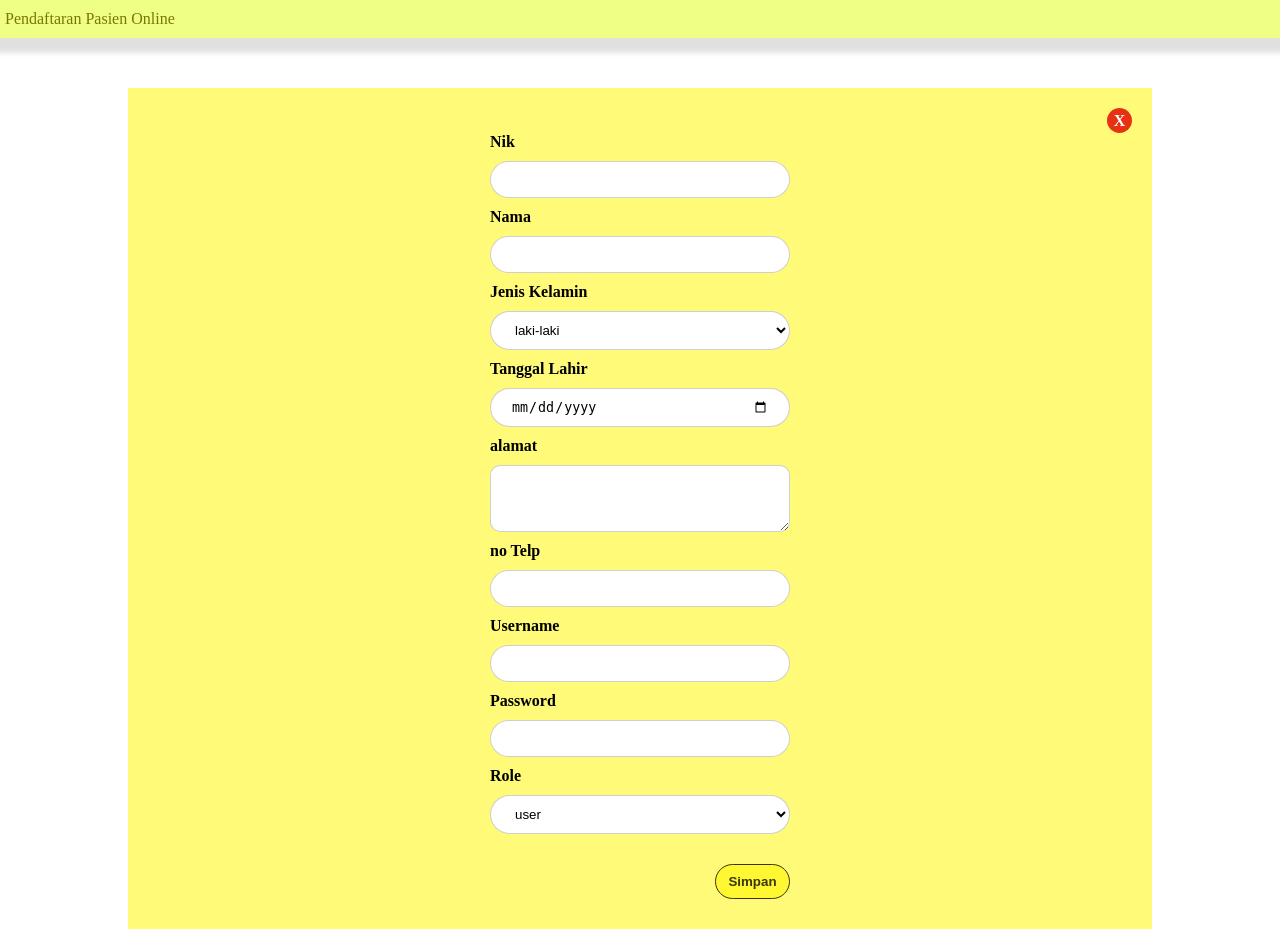
After one commit to mixx-code/antrian-pasien, a PHP site: page /src/pages/registrasi/ in a window 1280 px wide. The commit adds this page. Run offline with PHP 8.4, Linux system fonts and the light colour scheme.

Commit message:
membuat folder src disalamnya ada folder config, pages, component. di dalam folder config ada file koneksi ke database. di dalam folder pages ada folder antrian, login, registrasi, tunggu antrian

```diff
--- a/index.php
+++ b/index.php
@@ -23,7 +23,7 @@
                 <p>Selamat Datang di Pendaftaran Online Pasien Puskesmas Caringin</p>
             </div>
             <div class="btn login">
-                <a href="">Login</a>
+                <a href="./src/pages/login/">Login</a>
             </div>
             <div>
                 <p>Klik Login > Pilih Poli > Cetak</p>
@@ -34,7 +34,7 @@
                 <p>Silahkan Lakukan Registrasi terlebih dahulu, jika Anda belum memiliki akun</p>
             </div>
             <div class="btn registrasi">
-                <a href="">Registrasi</a>
+                <a href="./src/pages/registrasi/">Registrasi</a>
             </div>
             <div class="text2">
                 <p>Registrasi > Input Data diri > Klik Login > Pilih Poli > Cetak</p>
--- /dev/null
+++ b/src/pages/registrasi/index.php
@@ -0,0 +1,77 @@
+<?php
+$role = "user";
+?>
+
+<!DOCTYPE html>
+<html lang="en">
+
+<head>
+    <meta charset="UTF-8">
+    <meta http-equiv="X-UA-Compatible" content="IE=edge">
+    <meta name="viewport" content="width=device-width, initial-scale=1.0">
+    <link rel="stylesheet" href="registrasi.css">
+    <title>Registrasi</title>
+</head>
+
+<body>
+    <div class="container">
+        <div class="navbar">
+            <p>Pendaftaran Pasien Online</p>
+        </div>
+        <form class="form-registrasi" action="./proses_registrasi.php" method="POST">
+            <span class="kembali">
+                <a href="../../../index.php">X</a>
+            </span>
+            <div>
+                <label for="nik">Nik</label>
+                <input max="25" type="text" name="nik">
+            </div>
+            <div>
+                <label for="nama">Nama</label>
+                <input max="25" type="text" name="nama">
+            </div>
+            <div>
+                <label for="jenis_kelamin">Jenis Kelamin</label>
+                <select name="jenis_kelamin" id="">
+                    <option value="laki-laki">laki-laki</option>
+                    <option value="perempuan">perempuan</option>
+                </select>
+            </div>
+            <div>
+                <label for="tanggal_lahir">Tanggal Lahir</label>
+                <input type="date" name="tanggal_lahir">
+            </div>
+            <div>
+                <label for="alamat">alamat</label>
+                <textarea name="alamat" id="" cols="30" rows="3"></textarea>
+            </div>
+            <div>
+                <label for="no_telp">no Telp</label>
+                <input max="25" type="tel" name="no_telp">
+            </div>
+            <div>
+                <label for="username">Username</label>
+                <input max="25" type="text" name="username">
+            </div>
+            <div>
+                <label for="password">Password</label>
+                <input max="25" type="text" name="password">
+            </div>
+            <div>
+                <label for="role">Role</label>
+                <select name="role" id="">
+                    <option value="user">user</option>
+                    <?php
+                    if ($role == "admin") { ?>
+                        <option value="admin">admin</option>
+                    <?php } ?>
+                </select>
+            </div>
+            <div class="btn-login">
+                <button type="submit">Simpan</button>
+            </div>
+        </form>
+    </div>
+</body>
+
+</html>
--- /dev/null
+++ b/src/pages/registrasi/registrasi.css
@@ -0,0 +1,97 @@
+*{
+    margin: 0;
+    padding: 0;
+}
+.container{
+    display: flex;
+    flex-direction: column;
+    align-items: center;
+    justify-content: center;
+}
+.container .navbar {
+    width: 100%;
+    padding: 10px 0px 10px 10px;
+    background-color: rgba(238, 255, 132, 1);
+    color: rgba(123, 118, 2, 1);
+    font-size: 16px;
+    box-shadow: 0px 15px 5px 0px rgba(0, 0, 0, 0.12);
+    -webkit-box-shadow: 0px 15px 5px 0px rgba(0, 0, 0, 0.12);
+    -moz-box-shadow: 0px 15px 5px 0px rgba(0, 0, 0, 0.12);
+}
+
+.form-registrasi {
+    margin-top: 50px;
+    padding: 20px;
+    box-sizing: border-box;
+    width: 80%;
+    display: flex;
+    flex-direction: column;
+    justify-content: center;
+    align-items: center;
+    font-weight: bold;
+    background-color: rgba(255, 250, 119, 1);
+}
+.kembali{
+    width: 100%;
+    display: flex;
+    flex-direction: row-reverse;
+}
+.kembali a{
+    display: flex;
+    align-items: center;
+    justify-content: center;
+    border-radius: 40px;
+    width: 25px;
+        height: 25px;
+    text-decoration: none;
+    color: #000000;
+        background-color: rgb(230, 50, 19);
+            color: rgb(255, 255, 255);
+}
+.form-registrasi div {
+    display: flex;
+    flex-direction: column;
+    gap: 10px;
+    margin-bottom: 10px;
+}
+
+.form-registrasi input {
+    box-sizing: border-box;
+    width: 300px;
+    padding: 10px 20px;
+    border-radius: 40px;
+    border: 1px solid rgba(0, 0, 0, 0.19);
+}
+.form-registrasi select {
+    box-sizing: border-box;
+    width: 300px;
+    padding: 10px 20px;
+    border-radius: 40px;
+    border: 1px solid rgba(0, 0, 0, 0.19);
+    background-color: #ffffff;
+}
+.form-registrasi textarea {
+    box-sizing: border-box;
+    width: 300px;
+    padding: 10px 20px;
+    border-radius: 10px;
+    border: 1px solid rgba(0, 0, 0, 0.19);
+    background-color: #ffffff;
+}
+
+.btn-login {
+    display: flex;
+    width: 300px;
+    align-items: flex-end;
+    margin-top: 20px;
+}
+
+.btn-login button {
+    width: 75px;
+    height: 35px;
+    border-radius: 40px;
+    border: 1px solid rgba(56, 54, 10, 1);
+    background-color: rgba(255, 247, 49, 1);
+    color: rgba(56, 54, 10, 1);
+    font-weight: bold;
+}
```
Also changed, not shown: index.css (+6 -1 lines), src/pages/antrian/antrian.css (added, +88 -0 lines), src/pages/antrian/antrian.php (renamed from antrian_baru.php, +27 -11 lines), src/pages/antrian/proses_antrian.php (added, +31 -0 lines), src/pages/login/index.php (added, +32 -0 lines), src/pages/login/login.css (added, +69 -0 lines), src/pages/login/proses_login.php (added, +42 -0 lines), src/pages/registrasi/proses_registrasi.php (added, +43 -0 lines), src/pages/tunggu_antrian/index.php (added, +58 -0 lines), src/pages/tunggu_antrian/tunggu_antrian.css (added, +38 -0 lines), src/config/koneksi.php (renamed from koneksi.php), src/pages/antrian/set_session.php (renamed from set_session.php).
